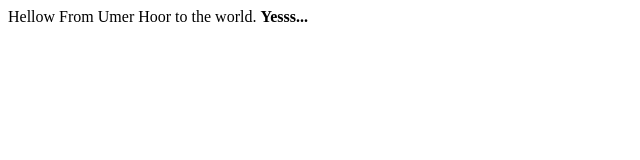
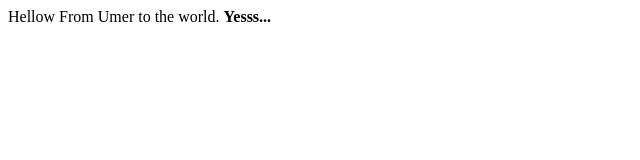
Before and after one commit to bitf12m033/bootcamp2020, a plain HTML site: page index.html in a window 1280 px wide. Shown: the full height of the page, 0-640 px from the left. Drawn offline with Linux system fonts and the light colour scheme.

Commit message:
Update index.html

```diff
--- a/index.html
+++ b/index.html
@@ -1,11 +1,14 @@
 <!DOCTYPE html>
 <html>
+
 <head>
-	<title>BootCamp 2020</title>
+    <title>BootCamp 2020</title>
 </head>
+
 <body>
-	 <div>Hellow From Umer Hoor to the world.
-	 	<b>Yesss...</b>
-	 </div>
+    <div>Hellow From Umer to the world.
+        <b>Yesss...</b>
+    </div>
 </body>
+
 </html>
```
